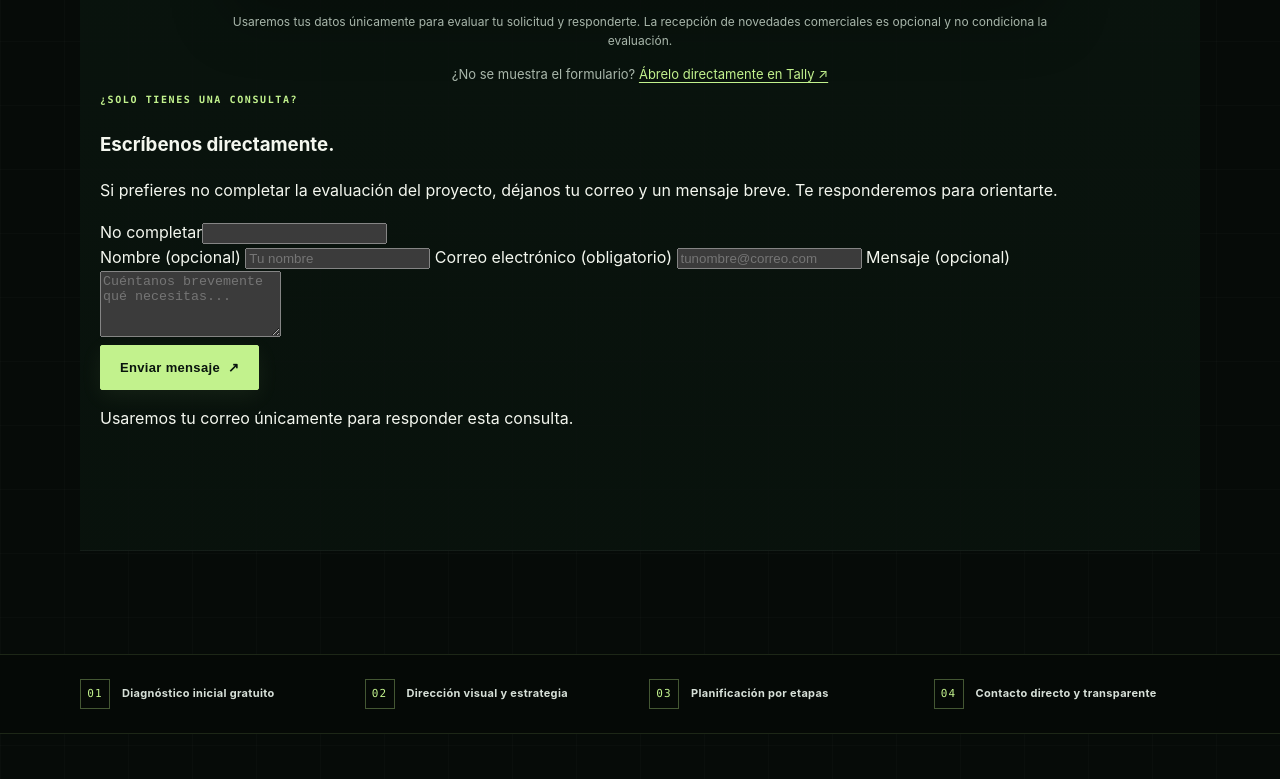
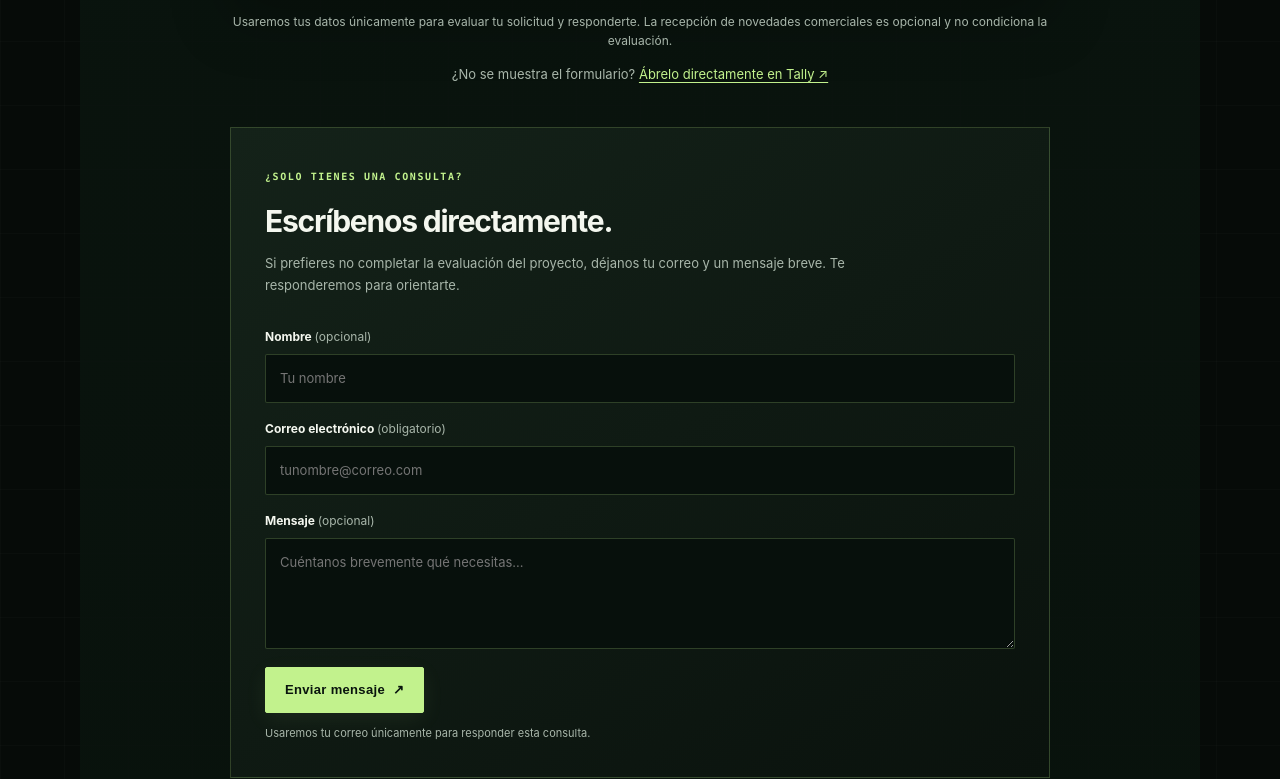
Before and after one commit to delaverdebooking-web/delaverde-films, a plain HTML site: page index.html in a window 1280 px wide. Shown: the part 4439-5218 px from the top of the page. Drawn offline with Linux system fonts and the light colour scheme.

Commit message:
Style complementary Formspree contact form

```diff
--- a/assets/css/site.css
+++ b/assets/css/site.css
@@ -299,3 +299,20 @@ body{
  .nav a:last-child{border-bottom:0}
 }
 @media(prefers-reduced-motion:reduce){.menu-toggle span{transition:none}}
+
+
+/* FORMspree — complementary quick contact form */
+.quick-contact{max-width:820px;margin:42px auto 0;padding:clamp(22px,4vw,34px);border:1px solid #c2f28d35;background:linear-gradient(145deg,#142219,#0a120d);}
+.quick-contact-heading h3{font-size:clamp(23px,3vw,30px);letter-spacing:-.04em;margin:9px 0 7px;}
+.quick-contact-heading p{max-width:650px;color:var(--muted);font-size:13px;line-height:1.7;margin:0;}
+.formspree-form{margin-top:23px;}
+.formspree-fields{display:grid;gap:8px;}
+.formspree-fields label{margin-top:8px;color:var(--white);font-size:12px;font-weight:750;}
+.formspree-fields label span{color:var(--muted);font-weight:400;}
+.formspree-fields input,.formspree-fields textarea{width:100%;padding:13px 14px;border:1px solid #c2f28d35;border-radius:2px;background:#07100c;color:var(--white);font:inherit;font-size:13px;}
+.formspree-fields input:focus,.formspree-fields textarea:focus{outline:2px solid var(--lime);outline-offset:2px;}
+.formspree-fields textarea{resize:vertical;min-height:110px;}
+.formspree-form button{margin-top:18px;cursor:pointer;}
+.formspree-note{margin:12px 0 0;color:var(--muted);font-size:11px;}
+.formspree-honeypot{position:absolute!important;left:-5000px!important;width:1px;height:1px;overflow:hidden;}
+@media(max-width:700px){.quick-contact{margin-top:30px;padding:21px 17px}.formspree-form button{width:100%;}}
```
